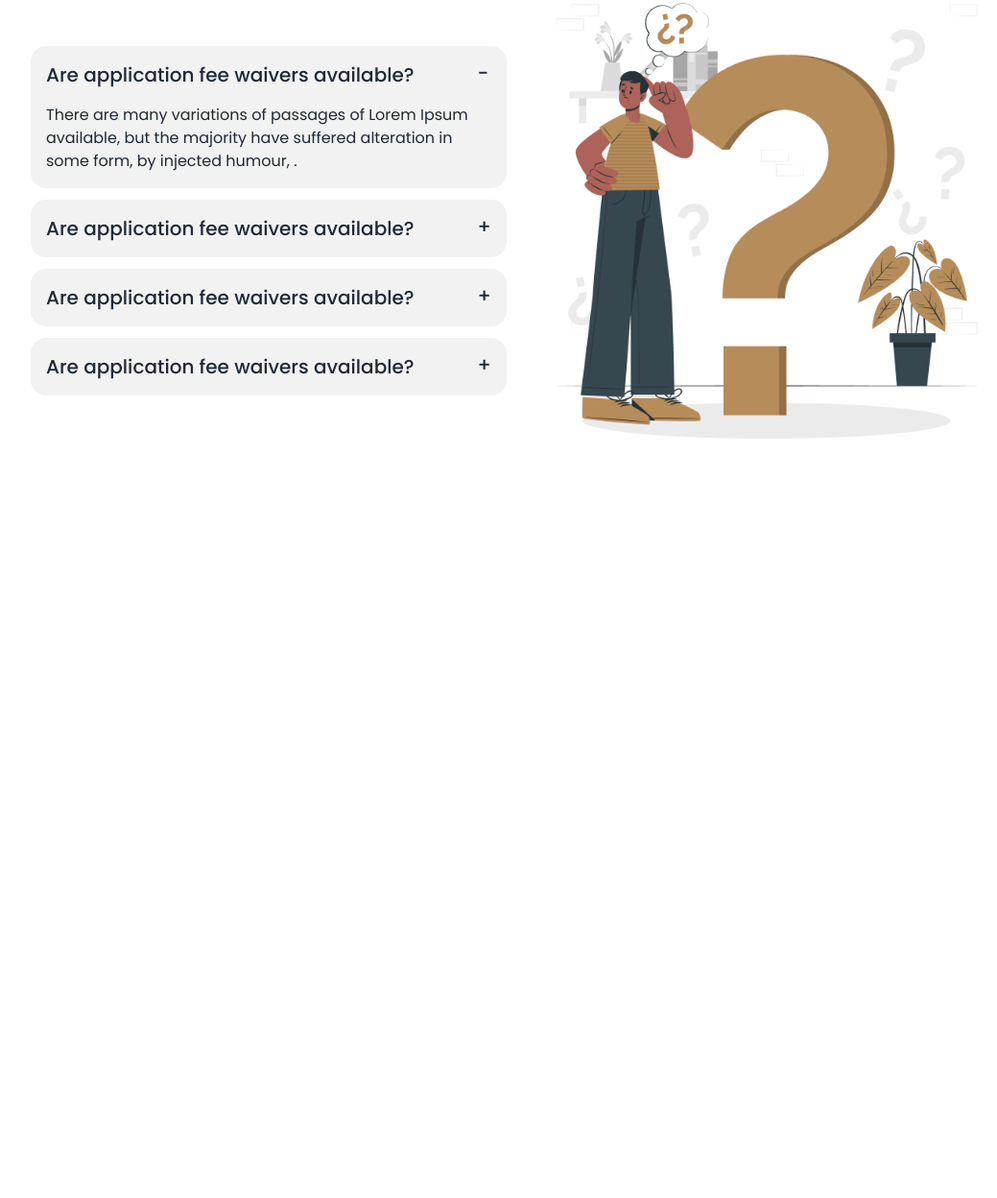
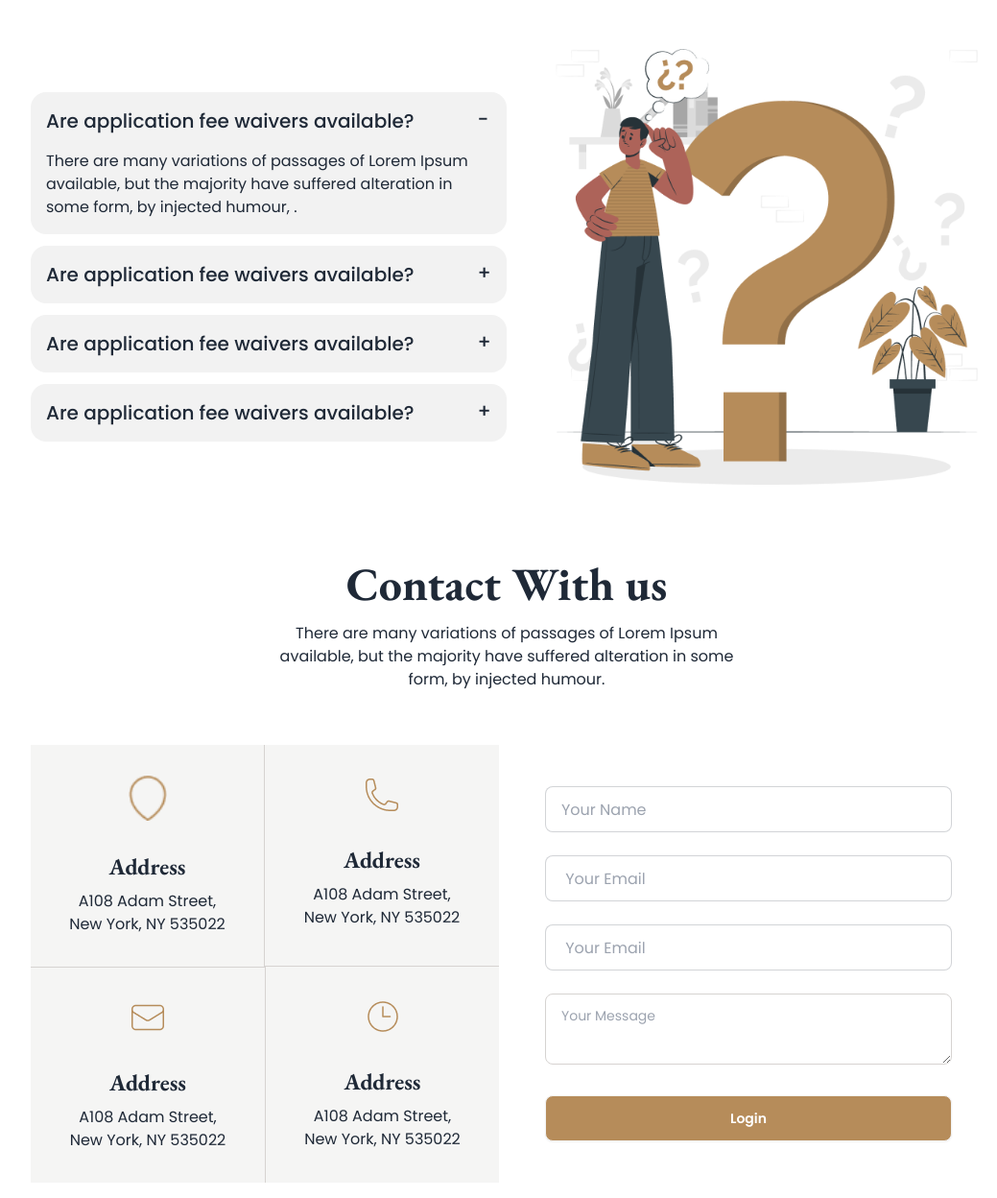
Before and after one commit to masud667/Legal-solution-tailwind-daisyUI, a plain HTML site: page index.html in a window 1280 px wide. Shown: the part 3070-4318 px from the top of the page at 96% size, without its empty margins (112-1151 px from the left). Before the commit the page ends 3590 px from the top, so only its background shows below. Drawn offline with nearby package versions, Linux system fonts and the light colour scheme.

Commit message:
added contact form section

```diff
--- a/index.html
+++ b/index.html
@@ -318,7 +318,7 @@
          <div class="faqs">
           <!-- faqs heading -->
           <div class="text-center w-3/4 mx-auto md:w-1/2">
-            <h1 class="text-5xl font-bold py-4 eb-garamond-font" >The Legal Practice Area</h1>
+            <h1 class="text-5xl font-bold py-4 eb-garamond-font" >Frequently Asked Any Questions</h1>
             <p >There are many variations of passages of Lorem Ipsum available, but the majority have suffered alteration in some form, by injected humour.</p>
          </div>
 
@@ -364,6 +364,104 @@
 
 
          </div> <!-- faqs end -->
+
+         <!-- Contact part -->
+         <div class="contact">
+           <!-- contact heading -->
+           <div class="text-center w-3/4 mx-auto md:w-1/2">
+            <h1 class="text-5xl font-bold py-4 eb-garamond-font" >Contact With us</h1>
+            <p >There are many variations of passages of Lorem Ipsum available, but the majority have suffered alteration in some form, by injected humour.</p>
+         </div>
+
+
+         <!-- contact form -->
+         <div class="hero ">
+          <div class="hero-content flex-col lg:flex-row mt-10">
+
+            <!-- form left -->
+            <div class="lg:w-1/2 grid grid-cols-1 md:gap-0 gap-5 md:grid-cols-2">
+
+              <!-- card 1 -->
+              <div class="card text-center md:border-r border-stone-300 rounded-none bg-stone-100">
+                <figure class="pt-8">
+                  <img
+                    src="images/address.png"
+                    alt="address"
+                    class="rounded-xl w-10" />
+                </figure>
+                <div class="card-body items-center text-center">
+                  <h2 class="card-title text-2xl eb-garamond-font font-bold ">Address</h2>
+                  <p class="">A108 Adam Street,
+                    New York, NY 535022</p>
+                </div>
+              </div>
+              <!-- card 2 -->
+              <div class="card md:border-b border-stone-300  text-center rounded-none bg-stone-100">
+                <figure class="pt-8">
+                  <img
+                    src="images/call.png"
+                    alt="call"
+                    class="rounded-xl w-10" />
+                </figure>
+                <div class="card-body items-center text-center">
+                  <h2 class="card-title text-2xl eb-garamond-font font-bold ">Address</h2>
+                  <p class="">A108 Adam Street,
+                    New York, NY 535022</p>
+                </div>
+              </div>
+              <!-- card 3-->
+              <div class="card rounded-none text-center bg-stone-100 md:border-t border-stone-300">
+                <figure class="pt-8">
+                  <img
+                    src="images/email.png"
+                    alt="mail"
+                    class="rounded-xl w-10" />
+                </figure>
+                <div class="card-body items-center text-center">
+                  <h2 class="card-title text-2xl eb-garamond-font font-bold ">Address</h2>
+                  <p class="">A108 Adam Street,
+                    New York, NY 535022</p>
+                </div>
+              </div>
+              <!-- card 4 -->
+              <div class="card text-center rounded-none  bg-stone-100 md:border-l border-stone-300 ">
+                <figure class="pt-8">
+                  <img
+                    src="images/time.png"
+                    alt="time"
+                    class="rounded-xl w-10" />
+                </figure>
+                <div class="card-body items-center text-center">
+                  <h2 class="card-title text-2xl eb-garamond-font font-bold ">Address</h2>
+                  <p class="">A108 Adam Street,
+                    New York, NY 535022</p>
+                </div>
+              </div>
+
+
+            </div>
+
+            <!-- form right -->
+            <div class="card lg:w-1/2 w-full">
+              <form class="card-body">
+                <div class="form-control">
+
+                  <input type="text" placeholder="Your Name" class="input input-bordered" />
+                  <br>
+                  <input type="email" placeholder=" Your Email" class="input input-bordered" required /> <br>
+                  <input type="email" placeholder=" Your Email" class="input input-bordered" required /><br>
+                  <textarea class="textarea border border-stone-300 " placeholder="Your Message"></textarea>
+                </div>
+                <div class="form-control mt-6">
+                  <button class="btn bg-primary-color text-white ">Login</button>
+                </div>
+              </form>
+            </div>
+          </div>
+        </div>
+
+         </div>
+
     </main>
     <footer>
 
```
